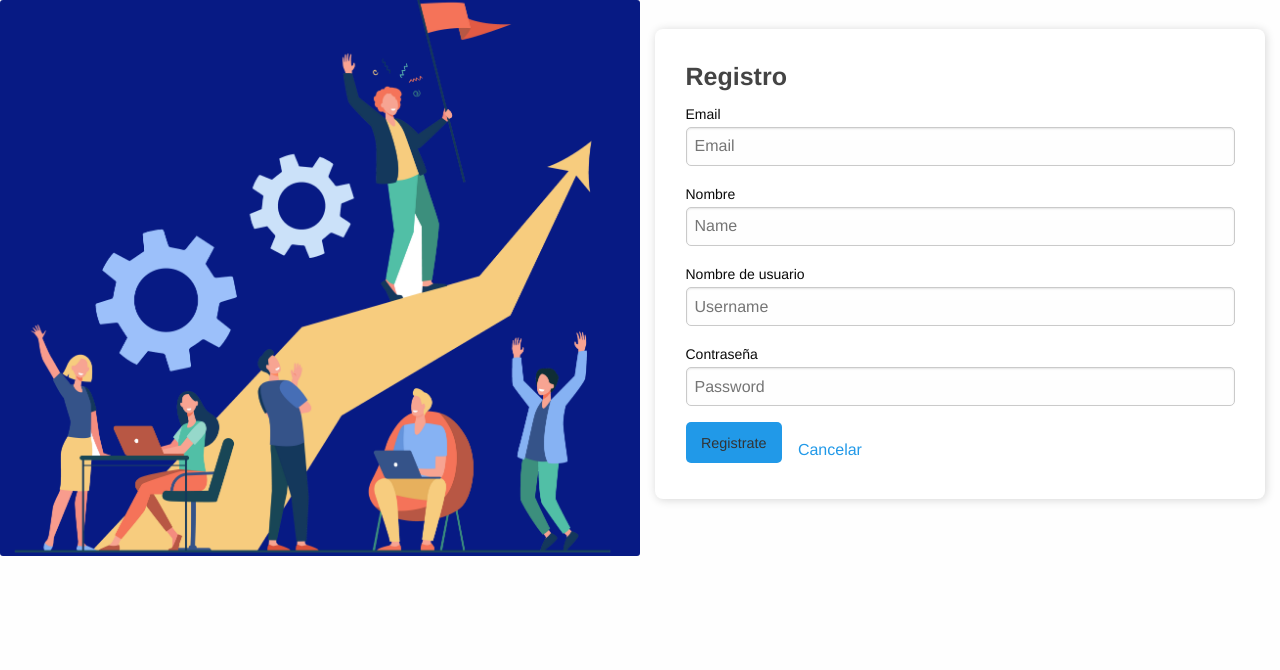
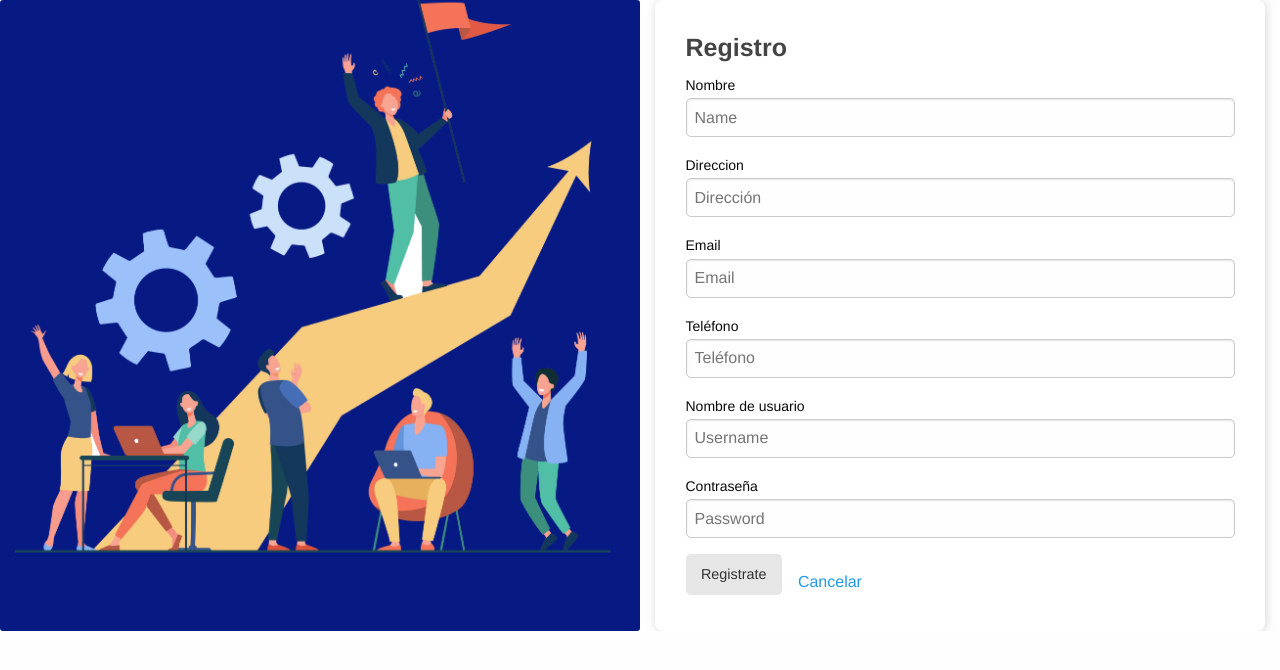
Before and after one commit to lmluismorochoc/notas, a React (Create React App) app: page /Registro in a window 1280 px wide. Shown: the top 670 px of the page. Built offline with nearby package versions, Linux system fonts and the light colour scheme.

Commit message:
Creacion de Uusuarios

```diff
--- a/src/components/Signup/Signup.jsx
+++ b/src/components/Signup/Signup.jsx
@@ -1,60 +1,85 @@
 import React, { Component } from 'react';
-import { PostData } from '../../services/PostData';
+import axios from 'axios';
+import { Navigate } from 'react-router-dom';
 import { Grid, Typography } from '@material-ui/core'
-// import {Redirect} from 'react-router-dom';
 import './Signup.css';
 
 class Signup extends Component {
   constructor(props) {
     super(props);
     this.state = {
+      name: '',
+      direction: '',
+      email: '',
+      phone: '',
       username: '',
       password: '',
-      email: '',
-      name: '',
-      redirectToReferrer: false
+      redirectToReferrer: false,
+      isFormComplete: true
     };
     this.signup = this.signup.bind(this);
     this.onChange = this.onChange.bind(this);
   }
   signup() {
-    if (this.state.username && this.state.password && this.state.email && this.state.name) {
-      PostData('signup', this.state).then((result) => {
-        let responseJson = result;
-        if (responseJson.userData) {
-          sessionStorage.setItem('userData', JSON.stringify(responseJson));
-          this.setState({ redirectToReferrer: true });
+    if (this.state.name && this.state.direction && this.state.email && this.state.phone && this.state.username && this.state.password) {
+      axios.post('http://162.243.161.34:8080/api/users/create', {
+        "name": this.state.username,
+        "direction": this.state.direction,
+        "phone": this.state.phone,
+        "email": this.state.email,
+        "password": this.state.password,
+        "type": "user"
       }
+      ).then((response) => {
+        console.log("🚀 ~ file: Signup.jsx ~ line 35 ~ Signup ~ ).then ~ response", response)
+        alert('Procesando')
+        if (response) {
+          this.setState({ redirectToReferrer: true })
+          alert(response.data.message)
+        }
+        this.setState({ redirectToReferrer: true })
+      }).catch((error) => {
+        console.log('error:', error);
       });
     }
   }
+
   onChange(e) {
     this.setState({ [e.target.name]: e.target.value });
+    if (this.state.name && this.state.direction && this.state.email && this.state.phone && this.state.username && this.state.password) {
+      this.setState({ isFormComplete: false })
+    }
   }
   render() {
-    if (this.state.redirectToReferrer || sessionStorage.getItem('userData')) {
-      // return (<Redirect to={'/home'}/>)
+    if (this.state.redirectToReferrer) {
+      return <Navigate to='/home' />
     }
     return (
       <Grid container>
         <Grid item className='img-login' sx={12} sm={6} >
-          <img ref='logo-inicial' src='/assets/img/9812.png'></img>
+          <img alt='logo-inicial' src='/assets/img/9812.png'></img>
         </Grid>
         <Grid item container sx={12} sm={6} className="row" id="Body">
           <Grid item className="medium-5 columns left box-container">
+            <form onSubmit={this.signup}>
               <Grid item className='container-form'>
                 <h4>Registro</h4>
+                <label>Nombre</label>
+                <input type="text" name="name" placeholder="Name" onChange={this.onChange} />
+                <label>Direccion</label>
+                <input type="text" name="direction" placeholder="Dirección" onChange={this.onChange} />
                 <label>Email</label>
                 <input type="text" name="email" placeholder="Email" onChange={this.onChange} />
-              <label>Nombre</label>
-              <input type="text" name="name" placeholder="Name" onChange={this.onChange} />
+                <label>Teléfono</label>
+                <input type="text" name="phone" placeholder="Teléfono" onChange={this.onChange} />
                 <label>Nombre de usuario</label>
                 <input type="text" name="username" placeholder="Username" onChange={this.onChange} />
                 <label>Contraseña</label>
                 <input type="password" name="password" placeholder="Password" onChange={this.onChange} />
-              <input type="submit" className="button" value="Registrate" onClick={this.signup} />
+                <input type="submit" disabled={this.state.isFormComplete} className="button" value="Registrate" onClick={this.signup} />
                 <a href="/">Cancelar</a>
               </Grid>
+            </form>
           </Grid >
         </Grid>
       </Grid>
```
Lines whose indentation alone changed are shown as unchanged.
